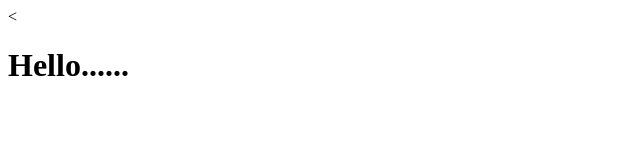
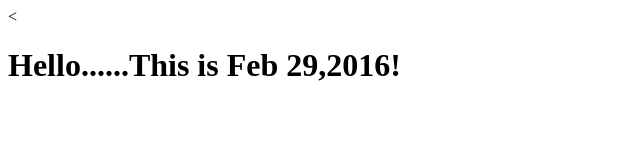
Before and after one commit to sakanakun/Coursera-HTMLtest, a plain HTML site: page site/index.html in a window 1280 px wide. Shown: the whole page, without its empty margins (0-640 px from the left). Drawn offline with Linux system fonts and the light colour scheme.

Commit message:
A little addition to the index page

```diff
--- a/site/index.html
+++ b/site/index.html
@@ -4,6 +4,6 @@
 	<title>Hello Coursera!</title>
 </head>
 <body>
-<h1>Hello......</h1>
+<h1>Hello......This is Feb 29,2016!</h1>
 </body>
 </html>
```
